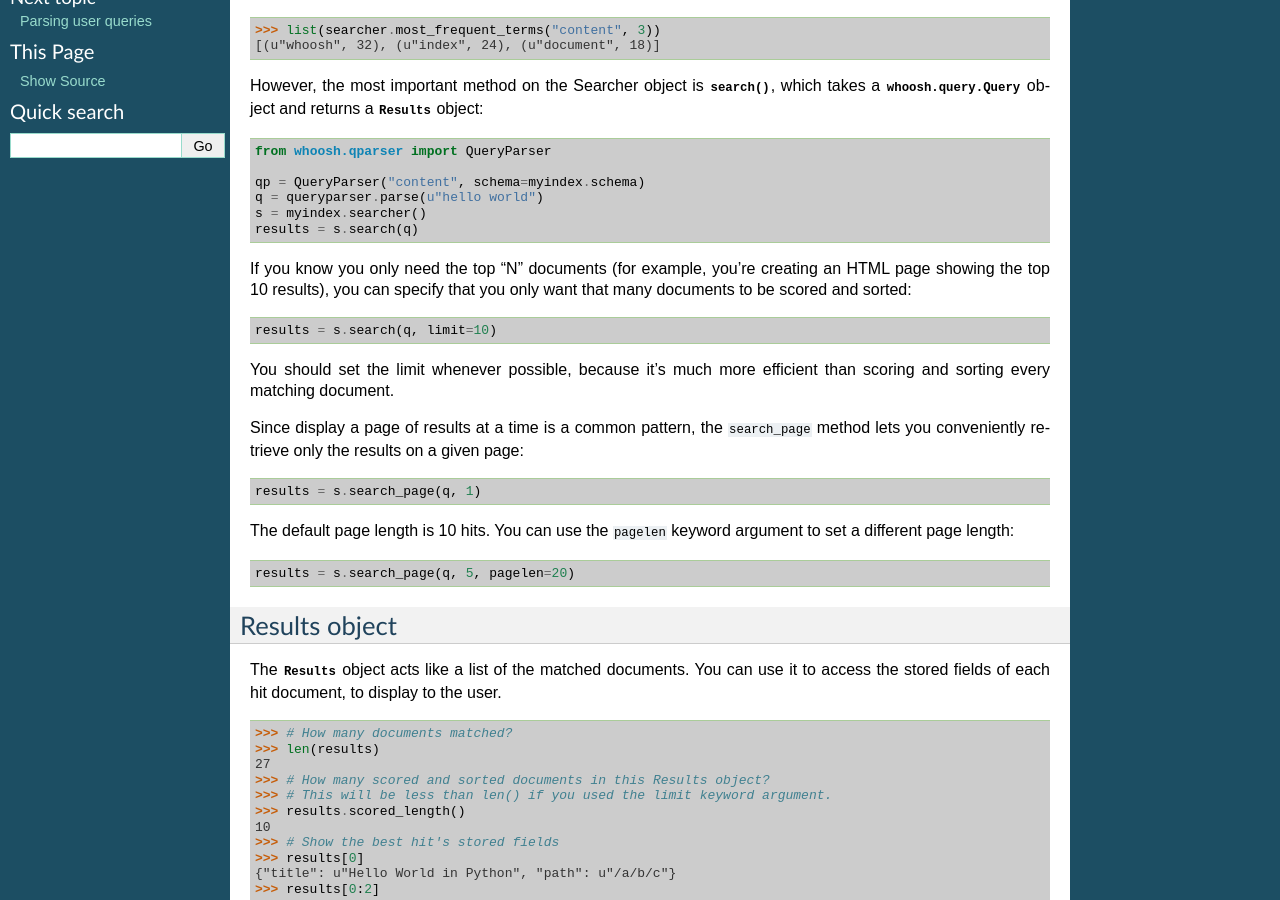
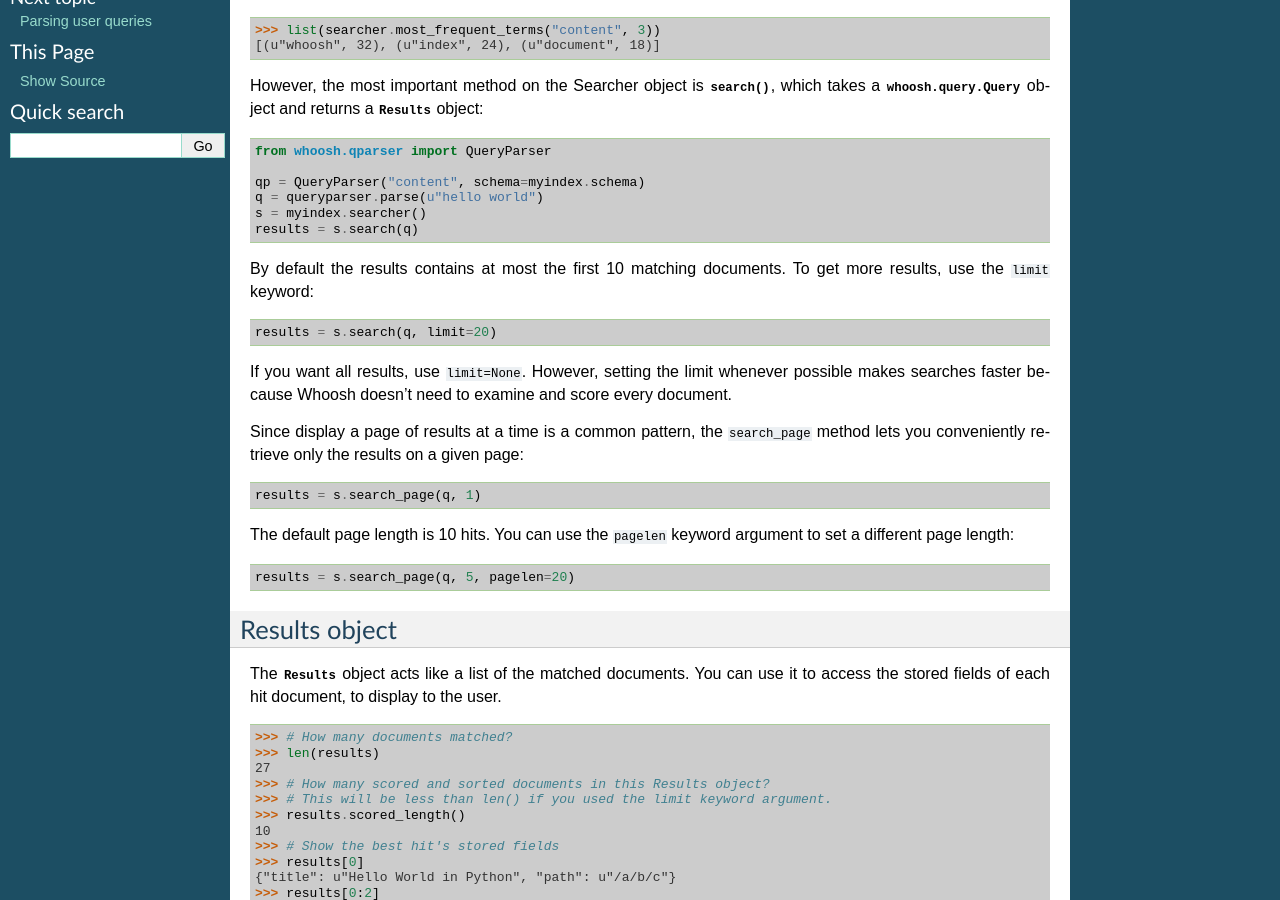
Before and after one commit to dex4er/whoosh, a Sphinx documentation site: the page built from docs/source/searching.rst, in a window 1280 px wide and 900 px high, scrolled down 311 px. Built offline with Sphinx 7.4.7, drawn with Linux system fonts in a browser that asks for light colours.

Commit message:
Fixed outdated information in searching doc. Fixes #88.

```diff
--- a/docs/source/searching.rst
+++ b/docs/source/searching.rst
@@ -32,14 +32,14 @@ However, the most important method on the Searcher object is
     s = myindex.searcher()
     results = s.search(q)
 
-If you know you only need the top "N" documents (for example, you're creating an
-HTML page showing the top 10 results), you can specify that you only want that
-many documents to be scored and sorted::
+By default the results contains at most the first 10 matching documents. To get
+more results, use the ``limit`` keyword::
 
-    results = s.search(q, limit=10)
+    results = s.search(q, limit=20)
 
-You should set the limit whenever possible, because it's much more efficient
-than scoring and sorting every matching document.
+If you want all results, use ``limit=None``. However, setting the limit
+whenever possible makes searches faster because Whoosh doesn't need to examine
+and score every document.
 
 Since display a page of results at a time is a common pattern, the
 ``search_page`` method lets you conveniently retrieve only the results on a
```
